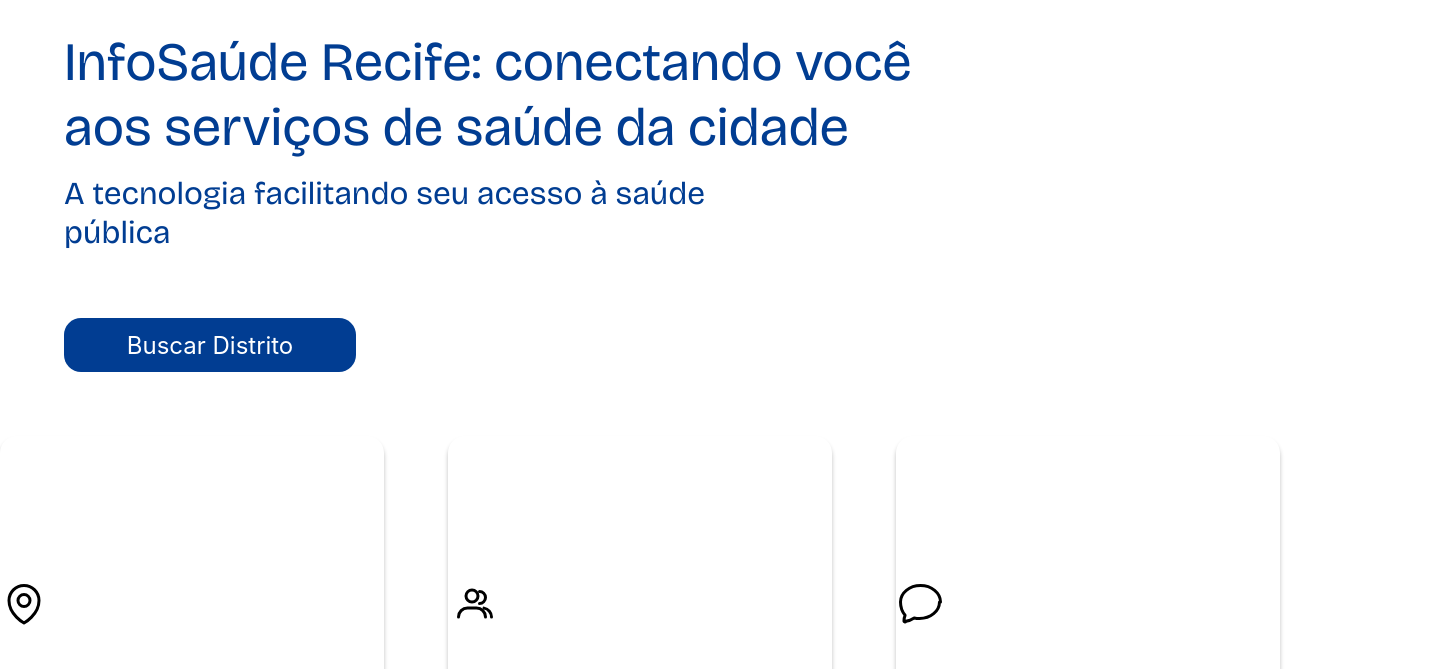
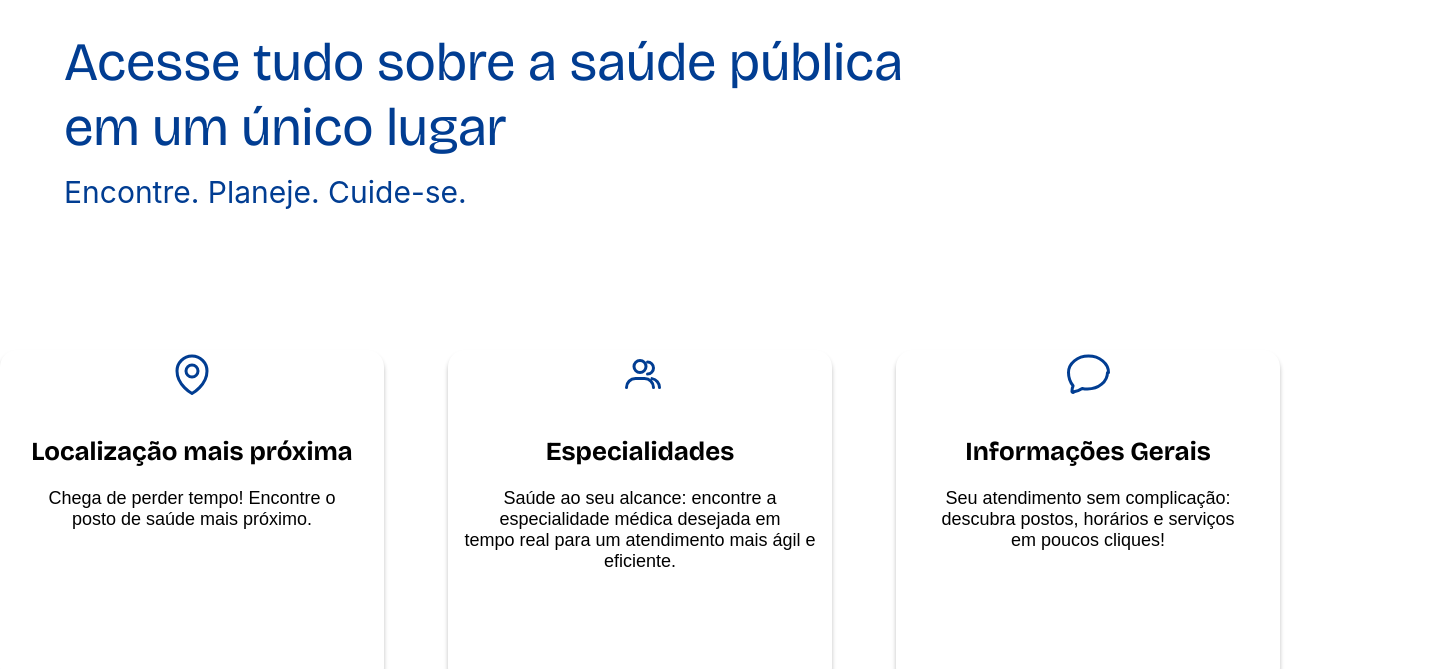
Before and after one commit to Pedro-gomes123/infoSaude, a website: page index.html in a window 1280 px wide. Shown: the part 1026-1695 px from the top of the page, 1441 px wide, since content can reach past the window. Drawn offline with nearby package versions, Linux system fonts and the light colour scheme.

Commit message:
refactor navigation and layout in index.html and style.css; update CSS for improved styling and structure

```diff
--- a/disply.css
+++ b/disply.css
@@ -22,7 +22,7 @@ nav{
 .title-principal{
     display: flex;
     align-self: center;
-    margin: 1rem;
+    margin: 1rem 50rem 1rem 1rem;
     padding: 0rem;
     font-size: 38px;
     font-weight: extra-bold;
@@ -35,6 +35,11 @@ nav{
 }
 
 .nav-distritos{
+    display: flex;
+    margin: 0rem 2rem;
+}
+
+.nav-servisos{
     display: flex;
     margin: 0rem 2rem;
 }
@@ -60,7 +65,7 @@ nav{
 }
 .text-home1{
     display: block;
-    margin: 2rem  4rem;
+    margin: 2rem 4rem;
 }
 
 .text-home2{
@@ -82,33 +87,31 @@ nav{
 .conteiner-card{
     display: flex;
     justify-content: center;
-    align-items: center;
+    align-items: flex-start; /* Garante que os itens fiquem na parte superior */
     margin: 4rem 0rem 7.7rem 0rem;
     gap: 4rem;
 }
 
 .box{
     display: flex;
+    flex-direction: column; /* Empilha os elementos verticalmente */
+    align-items: center; /* Centraliza os itens horizontalmente */
+    justify-content: flex-start; /* Garante que os itens fiquem na parte superior */
     margin: 0rem;
     height: 335px;
     width: 423px;
 
 }
 
-.icone-map{
-    display: flex;
-    max-width: 48px;
+.icone-card{
+    display: block;
+    width: 48px; /* Ajuste o tamanho conforme necessário */
+    height: 48px;
+    margin-bottom: 1rem; /* Espaçamento entre o ícone e outros conteúdos */
+    justify-content: center;
+    align-items: center;
 }
 
-.icone-user{
-    display: flex;
-    max-width: 48px;
-}
-
-.icone-message{
-    display: flex;
-    max-width: 48px;
-}
 
 .conteiner-info{
     display: flex;
--- a/index.html
+++ b/index.html
@@ -21,11 +21,13 @@
                 InfoSaude
             </h1>
 
-            <a class="nav-home">Home</a>
+            <a href="" class="nav-home">Home</a>
 
-            <a class="nav-distritos"> Distritos</a>
+            <a href="" class="nav-distritos"> Distritos</a>
 
-            <a class="nav-posto">Posto</a>
+            <a href=""  class="nav-servisos"> Servisos</a>
+
+            <a href="" class="nav-posto">Posto</a>
         </nav>
         <div>
             <img class="div-img" src="./img/img_prefeitura_logo.png" alt="imagem da logo da img_prefeitura_logo">
@@ -34,37 +36,38 @@
 
     <section class="header">
 
-        <div class="conteiner-text-home">
-            <p class="text-home1">InfoSaúde Recife: conectando você <br> aos serviços de saúde da cidade</p>
-        </div>
 
 
-        <div class="conteiner-text-home">
-            <p class="text-home2">A tecnologia facilitando seu acesso à saúde <br>
-                pública</p>
-        </div>
+        <span class="conteiner-text-home">
+            <p class="text-home1">Acesse tudo sobre a saúde pública <br> em um único lugar</p>
+        </span>
 
-        <button class="button-distrito">
-            <p>Buscar Distrito</p>
-        </button>
+
+        <span class="conteiner-text-home">
+            <p class="text-home2">Encontre. Planeje. Cuide-se.</p>
+        </span>
+
+
 
         <div class="conteiner-card">
 
             <span class="box">
-                <svg class="icone-map" xmlns="http://www.w3.org/2000/svg" fill="none" viewBox="0 0 24 24"
-                    stroke-width="1.5" stroke="currentColor" class="size-6">
+                <svg class="icone-card" xmlns="http://www.w3.org/2000/svg" fill="none" viewBox="0 0 24 24"
+                    stroke-width="1.5" stroke="currentColor">
                     <path stroke-linecap="round" stroke-linejoin="round" d="M15 10.5a3 3 0 1 1-6 0 3 3 0 0 1 6 0Z" />
                     <path stroke-linecap="round" stroke-linejoin="round"
                         d="M19.5 10.5c0 7.142-7.5 11.25-7.5 11.25S4.5 17.642 4.5 10.5a7.5 7.5 0 1 1 15 0Z" />
                 </svg>
 
-                <h2 class="title-card"></h2>
+                <h2 class="text-conteiner-card">Localização mais próxima</h2>
+
+                <p class="sub-text-conteiner-card">Chega de perder tempo! Encontre o <br> posto de saúde mais próximo.</p>
 
             </span>
 
             <span class="box">
-                <svg class="icone-user" xmlns="http://www.w3.org/2000/svg" fill="none" viewBox="0 0 24 24"
-                    stroke-width="1.5" stroke="currentColor" class="w-6 h-6">
+                <svg class="icone-card" xmlns="http://www.w3.org/2000/svg" fill="none" viewBox="0 0 24 24"
+                    stroke-width="1.5" stroke="currentColor">
                     <path stroke-linecap="round" stroke-linejoin="round"
                         d="M18.75 18.75a4.5 4.5 0 00-4.5-4.5h-4.5a4.5 4.5 0 00-4.5 4.5" />
                     <path stroke-linecap="round" stroke-linejoin="round" d="M12 11.25a3 3 0 100-6 3 3 0 000 6z" />
@@ -72,14 +75,25 @@
                     <path stroke-linecap="round" stroke-linejoin="round" d="M15.75 6a3 3 0 110 6" />
                 </svg>
 
+                <h2 class="text-conteiner-card">Especialidades</h2>
+
+                <p class="sub-text-conteiner-card">Saúde ao seu alcance: encontre a  <br>
+                    especialidade médica desejada em <br>
+                     tempo real para um atendimento mais ágil e <br>
+                      eficiente.</p>
+
             </span>
 
             <span class="box">
-                <svg class="icone-message" xmlns="http://www.w3.org/2000/svg" fill="none" viewBox="0 0 24 24"
-                    stroke-width="1.5" stroke="currentColor" class="w-6 h-6">
+                <svg class="icone-card" xmlns="http://www.w3.org/2000/svg" fill="none" viewBox="0 0 24 24"
+                    stroke-width="1.5" stroke="currentColor">
                     <path stroke-linecap="round" stroke-linejoin="round"
                         d="M21.75 11.25c0 4.556-4.478 8.25-10 8.25-.924 0-1.82-.1-2.673-.288-1.13.753-2.507 1.393-4.077 1.67A.38.38 0 014 20.528c0-.916.19-1.801.536-2.627C3.132 16.176 2.25 13.821 2.25 11.25c0-4.556 4.478-8.25 10-8.25s10 3.694 10 8.25z" />
                 </svg>
+
+                <h2 class="text-conteiner-card">Informações Gerais</h2>
+
+                <p class="sub-text-conteiner-card">Seu atendimento sem complicação: <br>  descubra  postos, horários e serviços <br>  em poucos cliques!</p>
 
             </span>
 
--- a/style.css
+++ b/style.css
@@ -17,18 +17,32 @@ nav{
 
 .title-principal{
     font-family: 'Bricolage Grotesque', sans-serif;
+    text-decoration: none;
+    color: var(--color-text);
 }
 
 .nav-home{
     font-family: 'Bricolage Grotesque', sans-serif;
+    text-decoration: none;
+    color: var(--color-text);
 }
 
 .nav-distritos{
     font-family: 'Bricolage Grotesque', sans-serif;
+    text-decoration: none;
+    color: var(--color-text);
+}
+
+.nav-servisos{
+    font-family: 'Bricolage Grotesque', sans-serif;
+    text-decoration: none;
+    color: var(--color-text);
 }
 
 .nav-posto{
     font-family: 'Bricolage Grotesque', sans-serif;
+    text-decoration: none;
+    color: var(--color-text);
 }
 
 
@@ -42,9 +56,9 @@ nav{
 }
 
 .text-home2{
-    font-size: 32px;
-    font-weight: regular;
-    font-family: 'Bricolage Grotesque', sans-serif;
+    font-size: 30px;
+    font-weight: medium;
+    font-family: 'Inter', sans-serif;
     color: var(--color-tex-blue);
 }
 
@@ -59,6 +73,22 @@ nav{
     background-color: var(--color-conteiner-white);
     border-radius: 17px;
     box-shadow: 0px 4px 4px rgba(0, 0, 0, 0.25);
+}
+
+.icone-card{
+    color: var(--color-button-blue);
+}
+
+.text-conteiner-card{
+    font-size: 26px;
+    font-weight: semi-bold;
+    font-family: 'Bricolage Grotesque', sans-serif;
+}
+
+.sub-text-conteiner-card{
+    font-family: 'Actor', sans-serif;
+    font-size: 18px;
+    text-align: center;
 }
 
 .title-card{
```
